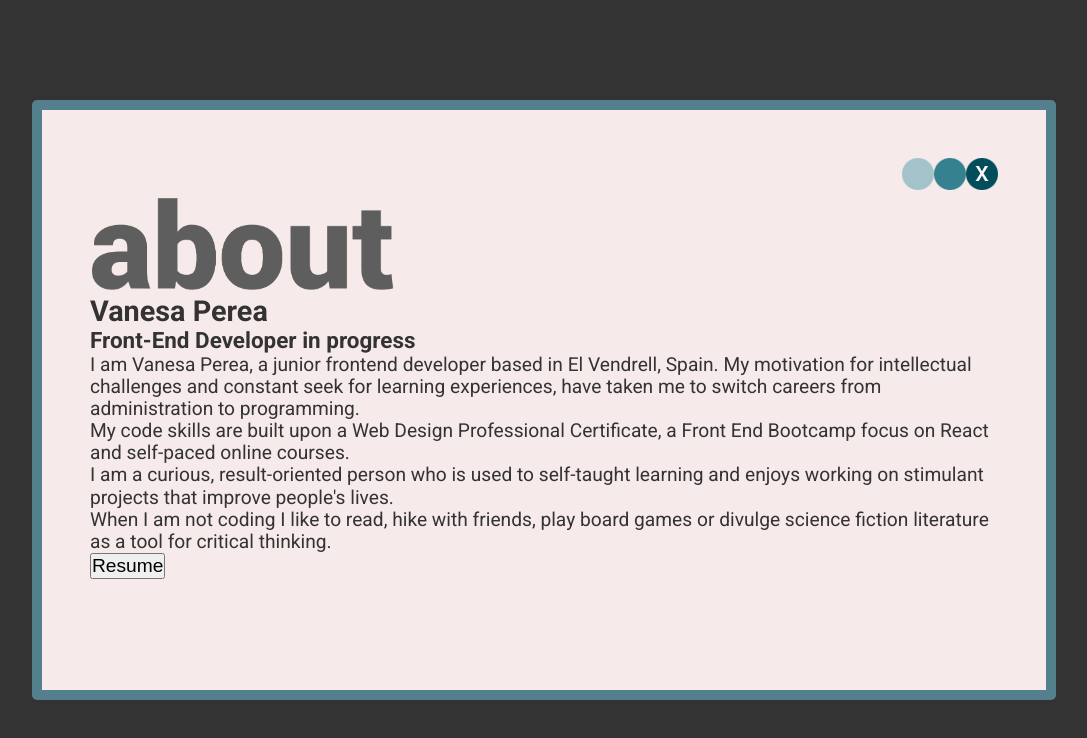
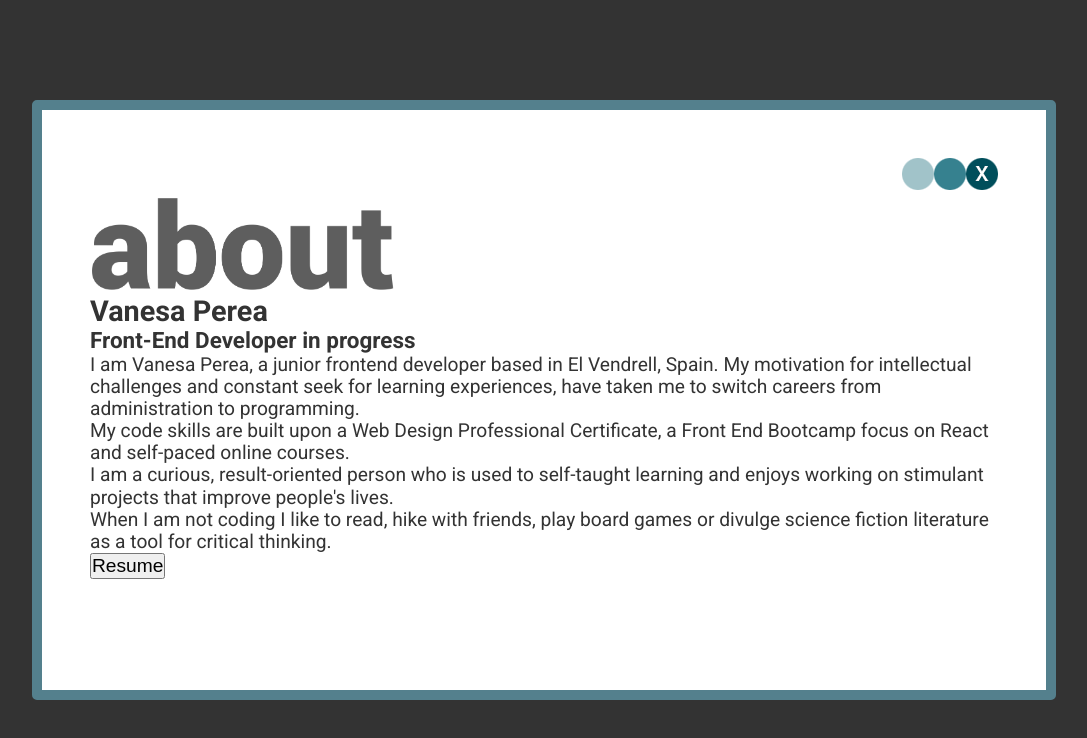
Before and after one commit to MinervaLong/vpc-portfolio, a website: page index.html in a window 1280 px wide. Both pictures are taken after a click on the link 716 px from the left and 190 px from the top of the page. Shown: the whole page, without its empty margins (96-1183 px from the left). Drawn offline with nearby package versions, Linux system fonts and the light colour scheme; files that its build step writes are made by us from their sources.

Commit message:
Change bg color to white

```diff
--- a/styles/sass/_modal.scss
+++ b/styles/sass/_modal.scss
@@ -31,7 +31,7 @@
         width: 80vw;
         height: 75vh;
         border-radius: 5px;
-        background-color: rgb(247, 234, 234);
+        background-color: white;
         overflow: auto;
         cursor: default;
 
```
